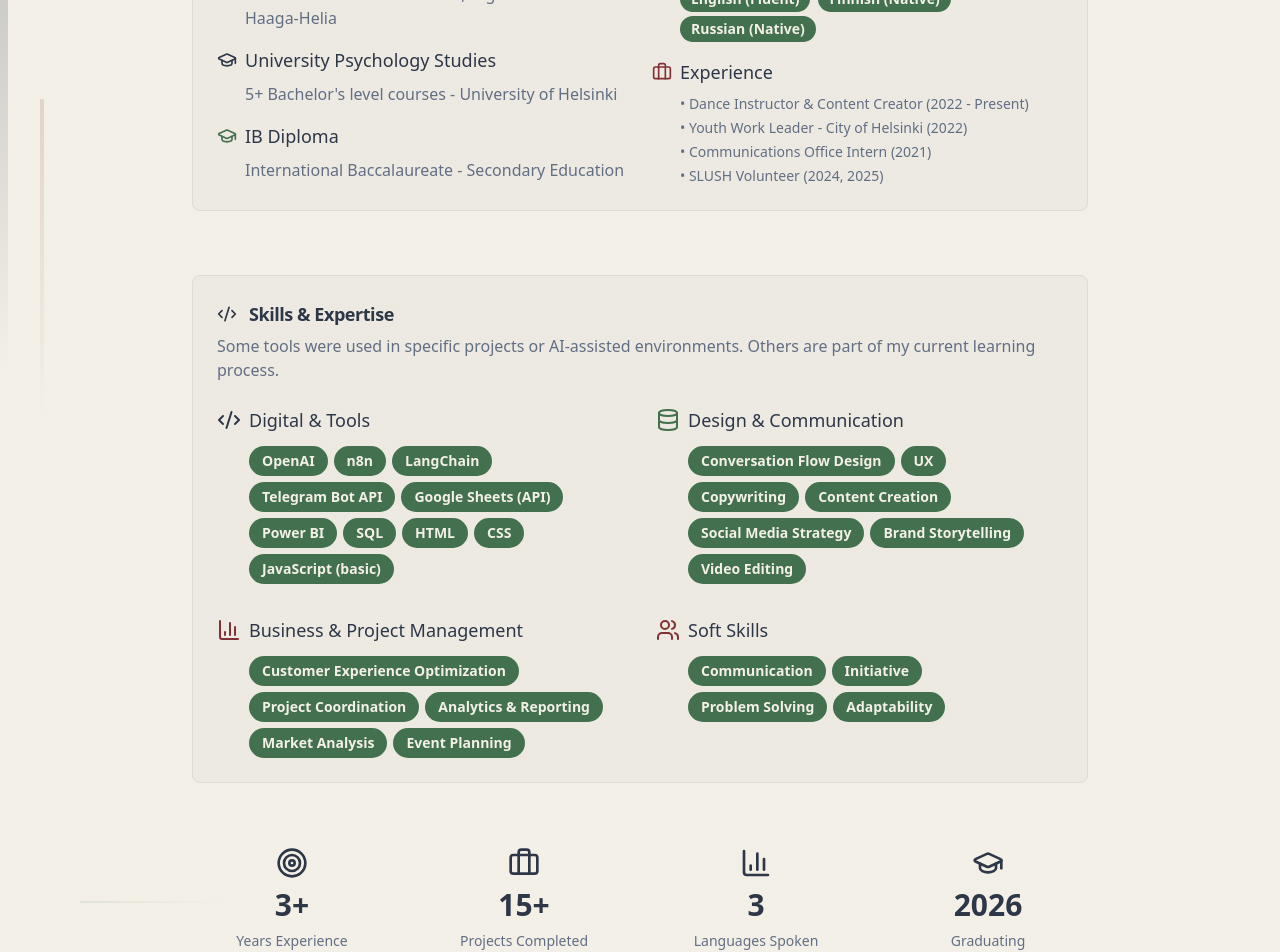
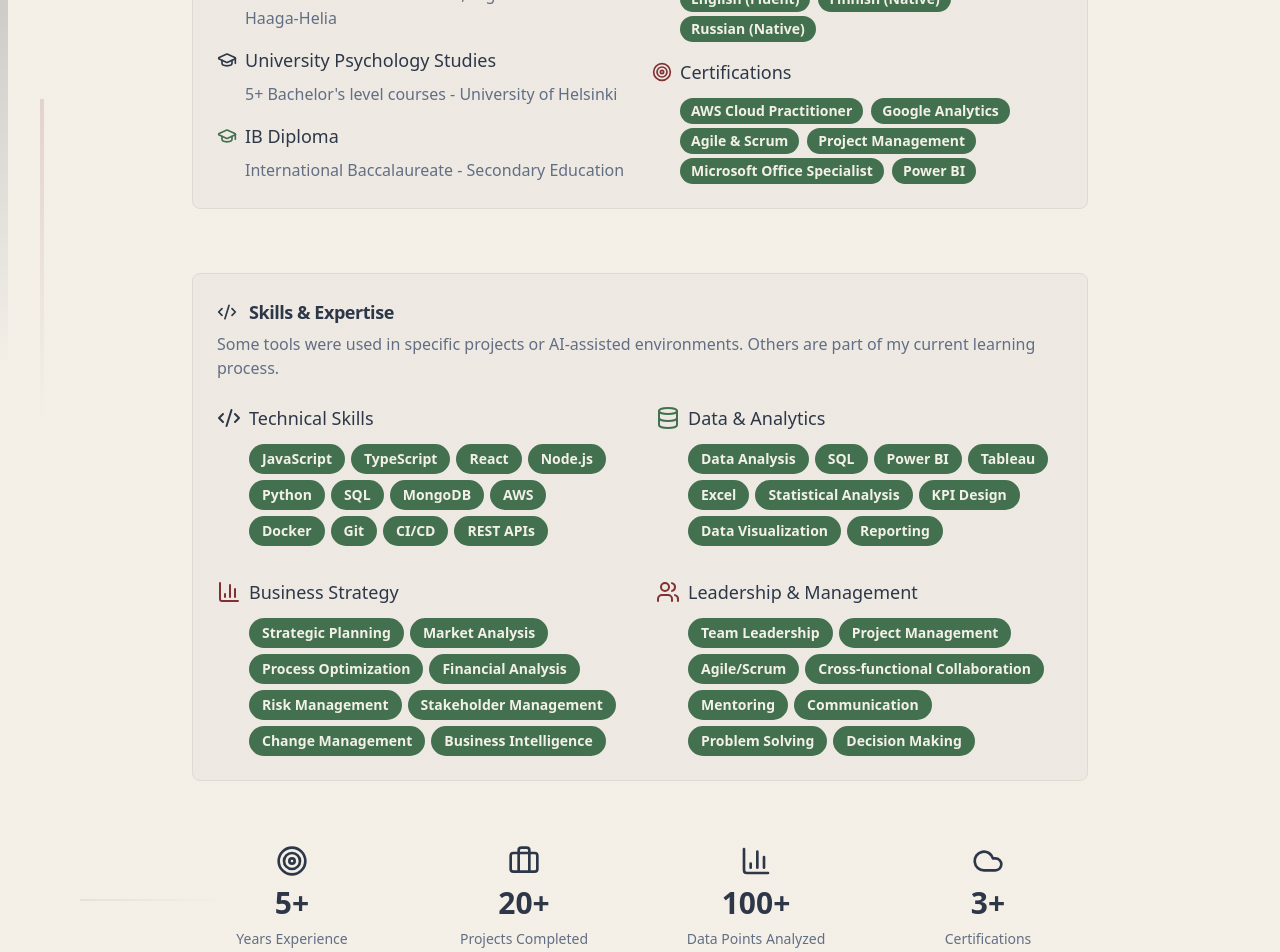
Before and after one commit to annasebedash-creator/anna-sebedach-portfolio, a React (Vite) app: page / in a window 1280 px wide. Shown: the part 1160-2112 px from the top of the page. Built offline with nearby package versions, Linux system fonts and the light colour scheme.

Commit message:
Reverted to commit 44d51e8f2ecc132b937e86bceeddcaf5c6775bd8

```diff
--- a/src/components/Projects.tsx
+++ b/src/components/Projects.tsx
@@ -35,6 +35,14 @@ const Projects = () => {
       category: "Production & Event Management",
       gradient: "bg-gradient-accent",
       slug: "/projects/messukeskus-production"
+    },
+    {
+      title: "FI Healthcare Receptionist - Voice Agent Demo",
+      description: "Enterprise-grade conversation design showcase featuring Finnish healthcare receptionist simulation with streaming, barge-in, real-time analytics, and bilingual support with sub-200ms perceived responsiveness.",
+      tags: ["Voice AI", "Conversation Design", "Finnish", "Healthcare", "Streaming", "Analytics", "Bilingual", "JavaScript"],
+      category: "Voice AI & Conversation Design",
+      gradient: "bg-gradient-primary",
+      slug: "/projects/fi-healthcare-voice-demo"
     },
     {
       title: "Bias & Fallacy Lab",
@@ -131,14 +139,6 @@ const Projects = () => {
       category: "Research Technology",
       gradient: "bg-burgundy",
       slug: "/projects/customer-relationship"
-    },
-    {
-      title: "FI Healthcare Receptionist - Voice Agent Demo",
-      description: "Enterprise-grade conversation design showcase featuring Finnish healthcare receptionist simulation with streaming, barge-in, real-time analytics, and bilingual support with sub-200ms perceived responsiveness.",
-      tags: ["Voice AI", "Conversation Design", "Finnish", "Healthcare", "Streaming", "Analytics", "Bilingual", "JavaScript"],
-      category: "Voice AI & Conversation Design",
-      gradient: "bg-gradient-primary",
-      slug: "/projects/fi-healthcare-voice-demo"
     }
   ];
 
--- a/src/components/Skills.tsx
+++ b/src/components/Skills.tsx
@@ -3,24 +3,24 @@ import { Card, CardContent, CardHeader, CardTitle } from "@/components/ui/card";
 import { Code2, Database, Cloud, BarChart3, Users, Target, Briefcase, TrendingUp, GraduationCap, Globe } from "lucide-react";
 const Skills = () => {
   const skillCategories = [{
-    title: "Digital & Tools",
+    title: "Technical Skills",
     icon: <Code2 className="w-6 h-6" />,
-    skills: ["OpenAI", "n8n", "LangChain", "Telegram Bot API", "Google Sheets (API)", "Power BI", "SQL", "HTML", "CSS", "JavaScript (basic)"],
+    skills: ["JavaScript", "TypeScript", "React", "Node.js", "Python", "SQL", "MongoDB", "AWS", "Docker", "Git", "CI/CD", "REST APIs"],
     color: "text-primary"
   }, {
-    title: "Design & Communication",
+    title: "Data & Analytics",
     icon: <Database className="w-6 h-6" />,
-    skills: ["Conversation Flow Design", "UX", "Copywriting", "Content Creation", "Social Media Strategy", "Brand Storytelling", "Video Editing"],
+    skills: ["Data Analysis", "SQL", "Power BI", "Tableau", "Excel", "Statistical Analysis", "KPI Design", "Data Visualization", "Reporting"],
     color: "text-secondary"
   }, {
-    title: "Business & Project Management",
+    title: "Business Strategy",
     icon: <BarChart3 className="w-6 h-6" />,
-    skills: ["Customer Experience Optimization", "Project Coordination", "Analytics & Reporting", "Market Analysis", "Event Planning"],
+    skills: ["Strategic Planning", "Market Analysis", "Process Optimization", "Financial Analysis", "Risk Management", "Stakeholder Management", "Change Management", "Business Intelligence"],
     color: "text-accent"
   }, {
-    title: "Soft Skills",
+    title: "Leadership & Management",
     icon: <Users className="w-6 h-6" />,
-    skills: ["Communication", "Initiative", "Problem Solving", "Adaptability"],
+    skills: ["Team Leadership", "Project Management", "Agile/Scrum", "Cross-functional Collaboration", "Mentoring", "Communication", "Problem Solving", "Decision Making"],
     color: "text-burgundy"
   }];
   return <section id="skills" className="py-20 bg-gradient-subtle relative overflow-hidden">
@@ -123,14 +123,16 @@ const Skills = () => {
 
                   <div className="space-y-2">
                     <div className="flex items-center space-x-2">
-                      <Briefcase className="w-5 h-5 text-accent" />
-                      <span className="font-medium text-lg">Experience</span>
+                      <Target className="w-5 h-5 text-accent" />
+                      <span className="font-medium text-lg">Certifications</span>
                     </div>
-                    <div className="ml-7 space-y-1 text-muted-foreground text-sm">
-                      <p>• Dance Instructor & Content Creator (2022 - Present)</p>
-                      <p>• Youth Work Leader - City of Helsinki (2022)</p>
-                      <p>• Communications Office Intern (2021)</p>
-                      <p>• SLUSH Volunteer (2024, 2025)</p>
+                    <div className="ml-7 space-y-1">
+                      <Badge variant="secondary" className="mr-2 text-sm">AWS Cloud Practitioner</Badge>
+                      <Badge variant="secondary" className="mr-2 text-sm">Google Analytics</Badge>
+                      <Badge variant="secondary" className="mr-2 text-sm">Agile & Scrum</Badge>
+                      <Badge variant="secondary" className="mr-2 text-sm">Project Management</Badge>
+                      <Badge variant="secondary" className="mr-2 text-sm">Microsoft Office Specialist</Badge>
+                      <Badge variant="secondary" className="text-sm">Power BI</Badge>
                     </div>
                   </div>
                 </div>
@@ -177,20 +179,20 @@ const Skills = () => {
         <div className="grid md:grid-cols-4 gap-8 max-w-4xl mx-auto mt-16">
           {[{
           icon: <Target className="w-8 h-8" />,
-          value: "3+",
+          value: "5+",
           label: "Years Experience"
         }, {
           icon: <Briefcase className="w-8 h-8" />,
-          value: "15+",
+          value: "20+",
           label: "Projects Completed"
         }, {
           icon: <BarChart3 className="w-8 h-8" />,
-          value: "3",
-          label: "Languages Spoken"
+          value: "100+",
+          label: "Data Points Analyzed"
         }, {
-          icon: <GraduationCap className="w-8 h-8" />,
-          value: "2026",
-          label: "Graduating"
+          icon: <Cloud className="w-8 h-8" />,
+          value: "3+",
+          label: "Certifications"
         }].map((metric, index) => <div key={index} className="text-center space-y-2">
               <div className="text-primary mx-auto w-fit">
                 {metric.icon}
```
